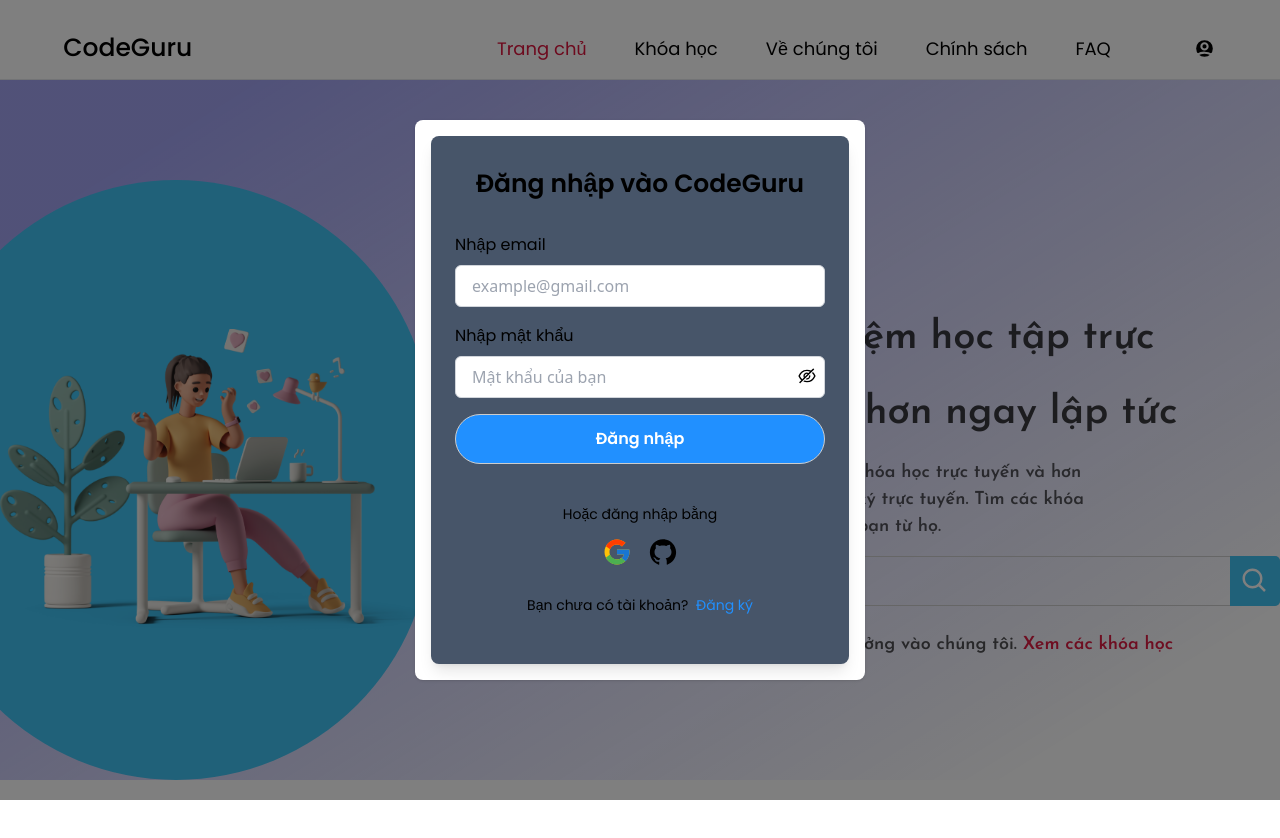
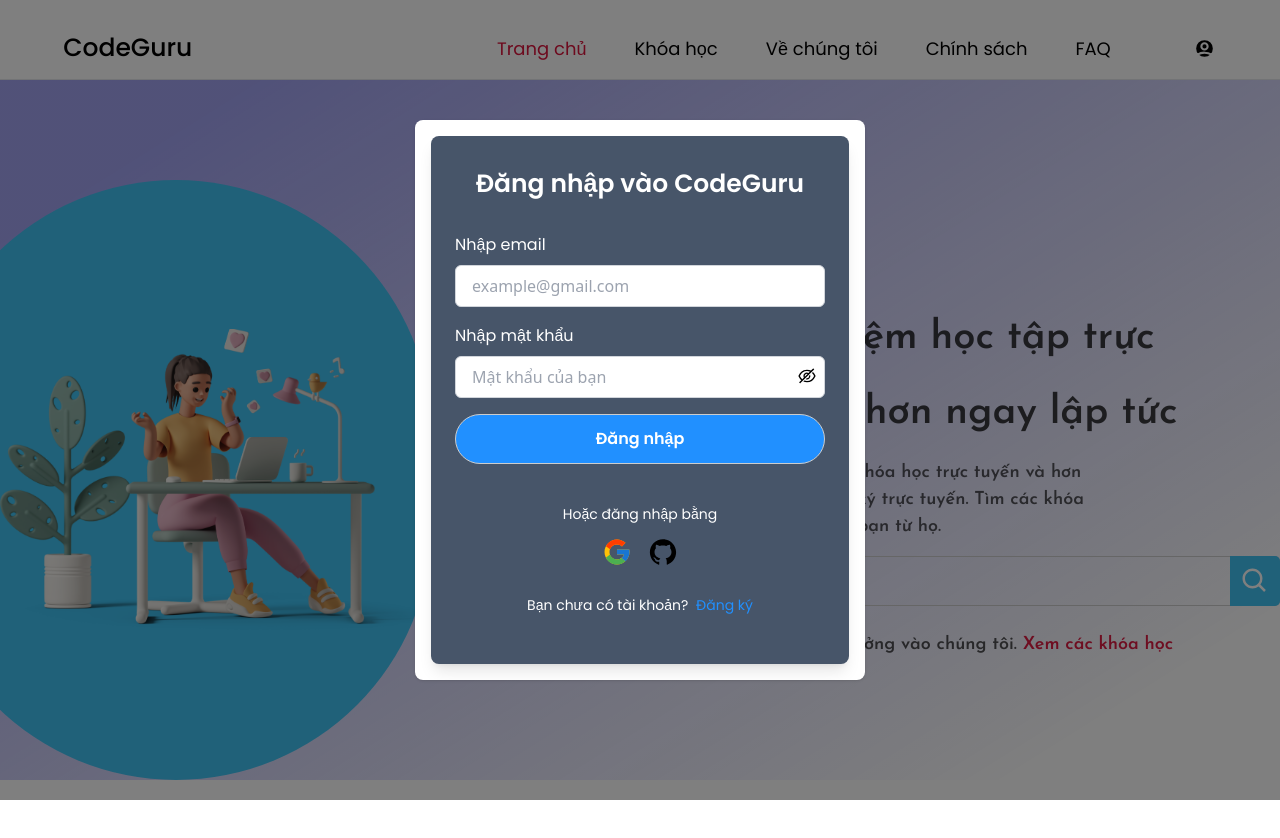
Before and after one commit to ankieu123/CodeGuru_FE, a Next.js app in the folder client/: page / in a window 1280 px wide. Both pictures are taken after a click on the icon 1204 px from the left and 48 px from the top of the page. Shown: the top 838 px of the page. Built offline with nearby package versions, Linux system fonts and the light colour scheme.

Commit message:
change text color UI

```diff
--- a/client/app/components/Auth/Login.tsx
+++ b/client/app/components/Auth/Login.tsx
@@ -29,11 +29,11 @@ const Login: FC<Props> = ({ setRoute }) => {
 
     return (
         <div className='w-full flex flex-col items-center bg-slate-600 p-6 rounded-lg shadow-lg'>
-            <h1 className={`${style.title} text-2xl font-semibold mb-6`}>
+            <h1 className={`${style.title} text-2xl font-semibold mb-6 text-white`}>
                 Đăng nhập vào CodeGuru
             </h1>
             <form onSubmit={handleSubmit} className="w-full">
-                <label className={`${style.label}`} htmlFor="email">
+                <label className={`${style.label} text-white`} htmlFor="email">
                     Nhập email
                 </label>
                 <br />
@@ -53,7 +53,7 @@ const Login: FC<Props> = ({ setRoute }) => {
                     <span className="text-red-500 pt-2 block">{errors.email}</span>
                 )}
                 <div className="w-full mt-4 relative mb-4">
-                    <label className={`${style.label}`} htmlFor="password">
+                    <label className={`${style.label} text-white`} htmlFor="password">
                         Nhập mật khẩu
                     </label>
                     <br />
@@ -96,14 +96,14 @@ const Login: FC<Props> = ({ setRoute }) => {
                     />
                 </div>
                 <br />
-                <h5 className="text-center pt-4 font-Poppins text-[14px] text-black dark:text-white">
+                <h5 className="text-center pt-4 font-Poppins text-[14px] text-white dark:text-white">
                     Hoặc đăng nhập bằng
                 </h5>
                 <div className="flex items-center justify-center my-3 space-x-4">
                     <FcGoogle size={30} className="cursor-pointer" />
                     <AiFillGithub size={30} className="cursor-pointer" />
                 </div>
-                <h5 className="text-center pt-4 font-Poppins text-[14px] text-black dark:text-white">
+                <h5 className="text-center pt-4 font-Poppins text-[14px] text-white dark:text-white">
                     Bạn chưa có tài khoản?{" "}
                     <span
                         className="text-[#2190ff] pl-1 cursor-pointer"
--- a/client/app/components/Auth/SignUp.tsx
+++ b/client/app/components/Auth/SignUp.tsx
@@ -51,12 +51,12 @@ const SignUp: FC<Props> = ({ setRoute }) => {
 
     return (
         <div className="w-full mb-6 p-5 bg-slate-600 shadow-md rounded-lg">
-            <h1 className={`${style.title} text-2xl font-bold text-center mb-6`}>
+            <h1 className={`${style.title} text-2xl font-bold text-center mb-6 text-white`}>
                 Đăng ký vào CodeGuru
             </h1>
             <form onSubmit={handleSubmit} className="space-y-4">
                 <div>
-                    <label className={`text-[16px] font-Poppins text-black dark:text-white`} htmlFor="name">
+                    <label className={`text-[16px] font-Poppins text-white dark:text-white`} htmlFor="name">
                         Nhập tên của bạn
                     </label>
                     <input
@@ -76,7 +76,7 @@ const SignUp: FC<Props> = ({ setRoute }) => {
                 </div>
 
                 <div>
-                    <label className={`text-[16px] font-Poppins text-black dark:text-white`} htmlFor="email">
+                    <label className={`text-[16px] font-Poppins text-white dark:text-white`} htmlFor="email">
                         Nhập email
                     </label>
                     <input
@@ -96,7 +96,7 @@ const SignUp: FC<Props> = ({ setRoute }) => {
                 </div>
 
                 <div className="relative">
-                    <label className={`text-[16px] font-Poppins text-black dark:text-white`} htmlFor="password">
+                    <label className={`text-[16px] font-Poppins text-white dark:text-white`} htmlFor="password">
                         Nhập mật khẩu
                     </label>
                     <input
@@ -138,14 +138,14 @@ const SignUp: FC<Props> = ({ setRoute }) => {
                     />
                 </div>
 
-                <h5 className="text-center pt-4 font-Poppins text-[14px] text-black dark:text-white">
+                <h5 className="text-center pt-4 font-Poppins text-[14px] text-white dark:text-white">
                     Hoặc đăng nhập bằng
                 </h5>
                 <div className="flex items-center justify-center my-3 space-x-4">
                     <FcGoogle size={30} className="cursor-pointer" />
                     <AiFillGithub size={30} className="cursor-pointer" />
                 </div>
-                <h5 className="text-center pt-4 font-Poppins text-[14px]">
+                <h5 className="text-center pt-4 font-Poppins text-[14px]  text-white dark:text-white">
                     Bạn đã có tài khoản?{" "}
                     <span
                         className="text-[#2190ff] pl-1 cursor-pointer"
--- a/client/package.json
+++ b/client/package.json
@@ -8,7 +8,7 @@
   },
   "dependencies": {
     "@emotion/react": "11.13.3",
-    "@emotion/styled": "^11.13.0",
+    "@emotion/styled": "11.13.0",
     "@mui/icons-material": "6.1.3",
     "@reduxjs/toolkit": "^2.2.8",
     "formik": "2.4.6",
```
